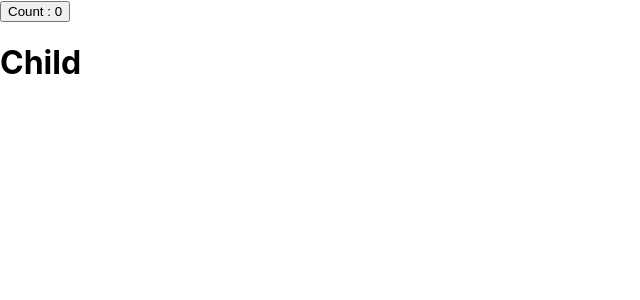
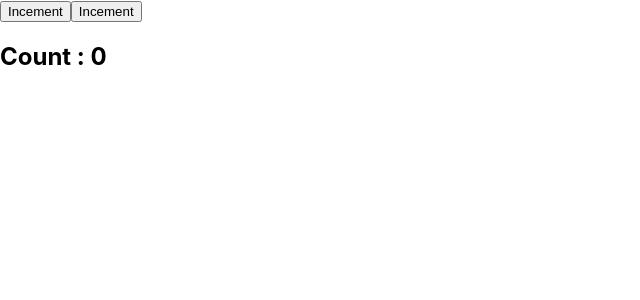
Before and after one commit to Srushtipatel14/Learning, a React (Create React App) app in the folder frontend/: page / in a window 1280 px wide. Shown: the top 300 px of the page, without its empty margins (0-640 px from the left). Built offline with nearby package versions, Linux system fonts and the light colour scheme.

Commit message:
example of redux implemetation

```diff
--- a/frontend/src/App.js
+++ b/frontend/src/App.js
@@ -1,34 +1,18 @@
-import React, { useMemo, useState } from "react";
-
-export const Child = React.memo((data) => {
-  console.log("child render",data)
-  return (
-    <h1>Child</h1>
-  )
-})
+import { useDispatch } from "react-redux";
+import { increment, decrement } from "./features/counter/counterSlice";
+import DispalyCount from "./component/countData";
 
 function App() {
-  const [count, setCount] = useState(0)
-
-  const handleCount = () => {
-    setCount((prev) => prev + 1)
-  }
-  console.log("parent render")
-
-  const userData = useMemo(() => {
-    return {
-      name: "Srushti"
-    }
-  },[]);
-
+  const dispatch = useDispatch();
   return (
     <div className="App">
-      <button onClick={handleCount}>Count : {count}</button>
+      <button onClick={() => dispatch(increment())}>Incement</button>
 
-      <Child data={userData} />
+      <button onClick={() => dispatch(decrement())}>Incement</button>
+
+      <DispalyCount/>
     </div>
-
-  )
+  );
 }
 
 export default App;
--- /dev/null
+++ b/frontend/src/app/store.js
@@ -0,0 +1,10 @@
+import { configureStore } from "@reduxjs/toolkit";
+import counterSlice from "../features/counter/counterSlice";
+
+const Store = configureStore({
+    reducer: {
+        counter: counterSlice
+    }
+});
+
+export default  Store;
--- /dev/null
+++ b/frontend/src/component/countData.js
@@ -0,0 +1,9 @@
+import { useSelector } from "react-redux";
+const DispalyCount = () => {
+    const count = useSelector((state) => state.counter.value);
+    return (
+        <h2>Count : {count}</h2>
+    )
+}
+
+export default DispalyCount;
--- /dev/null
+++ b/frontend/src/features/counter/counterSlice.js
@@ -0,0 +1,19 @@
+import { createSlice } from "@reduxjs/toolkit";
+
+const counterSlice=new createSlice({
+    name:"counter",
+    initialState:{
+        value:0
+    },
+    reducers:{
+        increment:(state)=>{
+            state.value+=1
+        },
+        decrement:(state)=>{
+            state.value-=1
+        }
+    }
+})
+
+export const {increment,decrement} =counterSlice.actions;
+export default counterSlice.reducer;
--- a/frontend/src/index.js
+++ b/frontend/src/index.js
@@ -3,11 +3,15 @@ import ReactDOM from 'react-dom/client';
 import './index.css';
 import App from './App';
 import reportWebVitals from './reportWebVitals';
+import { Provider } from "react-redux";
+import Store from './app/store';
 
 
 const root = ReactDOM.createRoot(document.getElementById('root'));
 
 root.render(
-    <App />
+    <Provider store={Store}>
+        <App />
+    </Provider>
 );
 reportWebVitals();
```
